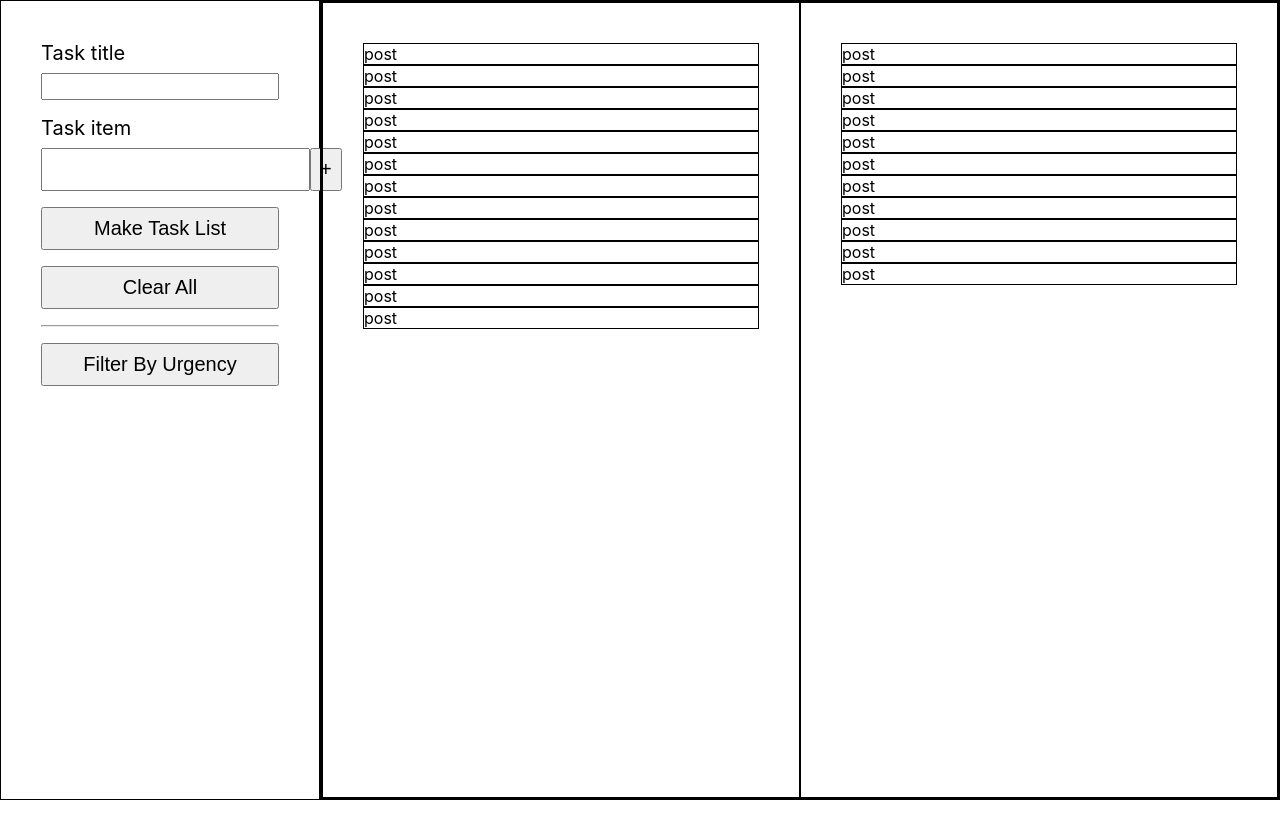
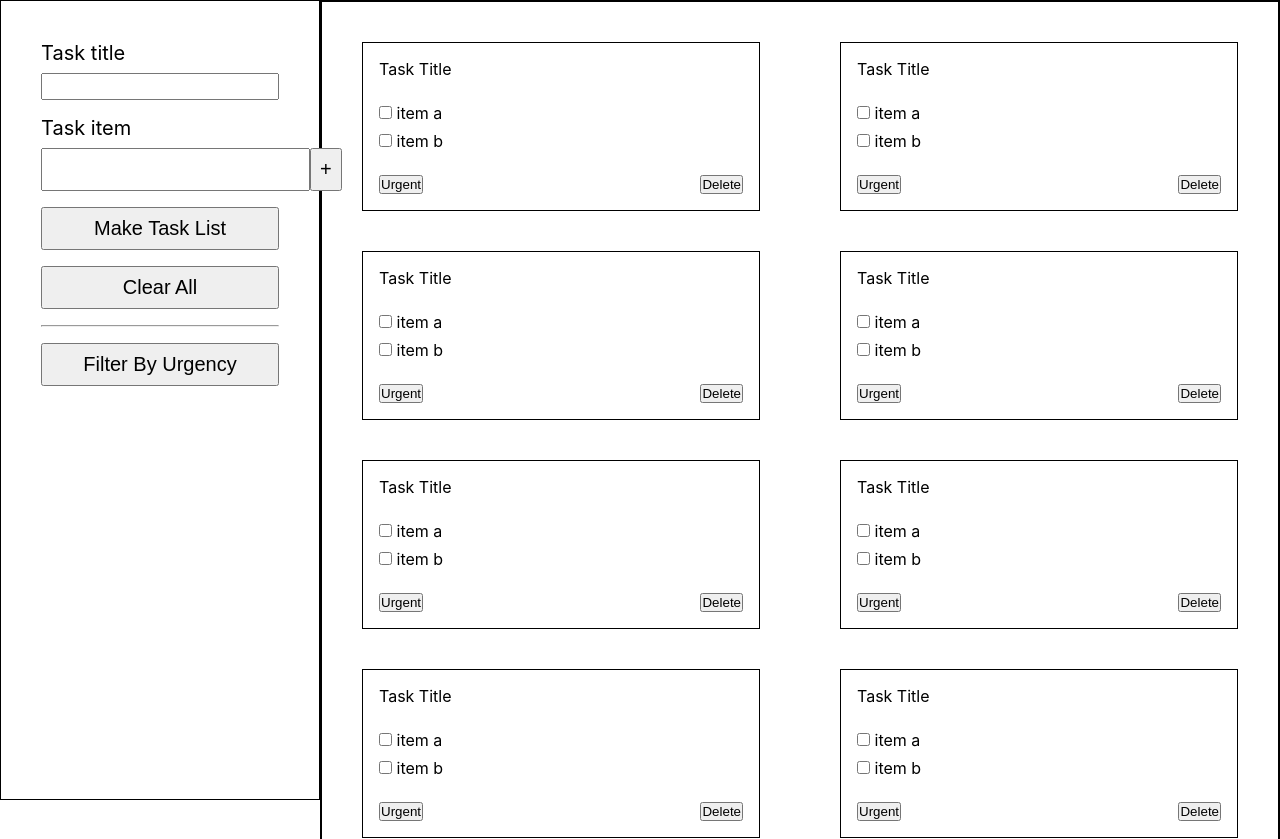
Before and after one commit to ryanbahan/broadnet-todo, a React (Create React App) app: page / in a window 1280 px wide. Shown: the top 839 px of the page. Before the commit the page ends 800 px from the top, so only its background shows below. Built offline with nearby package versions, Linux system fonts and the light colour scheme.

Commit message:
Create static cards

```diff
--- a/src/Form/Form.css
+++ b/src/Form/Form.css
@@ -8,9 +8,9 @@
   flex-direction: column;
   font-size: 1.25rem;
   height: 100vh;
-  min-width: 15rem;
   padding: 2.5rem;
-  width: 25vw;
+  width: 20rem;
+  position: fixed;
 }
 
 .form button {
--- a/src/ToDoCard/ToDoCard.css
+++ b/src/ToDoCard/ToDoCard.css
@@ -1,3 +1,24 @@
+.card-bottom {
+  display: flex;
+  justify-content: space-between;
+  padding: 1rem;
+}
+
+.card-top {
+  padding: 1rem;
+}
+
 .todo-card {
   border: solid 1px black;
+  margin: 2.5rem 0;
+  min-width: 20rem;
 }
+
+.todo-card li {
+  margin: 0.5rem 0;
+}
+
+.todo-card ul {
+  list-style: none;
+  padding-left: 1rem;
+}
--- a/src/ToDoCard/ToDoCard.js
+++ b/src/ToDoCard/ToDoCard.js
@@ -4,7 +4,19 @@ import './ToDoCard.css';
 function ToDoCard() {
   return (
     <article className="todo-card">
-      post
+      <div className="card-top">
+        <p>Task Title</p>
+      </div>
+      <div className="card-list-items">
+        <ul>
+          <li><input type="checkbox" /> item a</li>
+          <li><input type="checkbox" /> item b</li>
+        </ul>
+      </div>
+      <div className="card-bottom">
+        <button>Urgent</button>
+        <button>Delete</button>
+      </div>
     </article>
   );
 }
--- a/src/ToDoContainer/ToDoContainer.css
+++ b/src/ToDoContainer/ToDoContainer.css
@@ -2,13 +2,11 @@
   flex-grow: 1;
   display: flex;
   border: solid 2px black;
-  height: 100vh;
-  overflow: scroll;
+  margin-left: 20rem;
 }
 
 .todo-container-left,
 .todo-container-right {
-  border: solid 1px black;
   width: 50%;
-  padding: 2.5rem;
+  padding: 0 2.5rem;
 }
```
